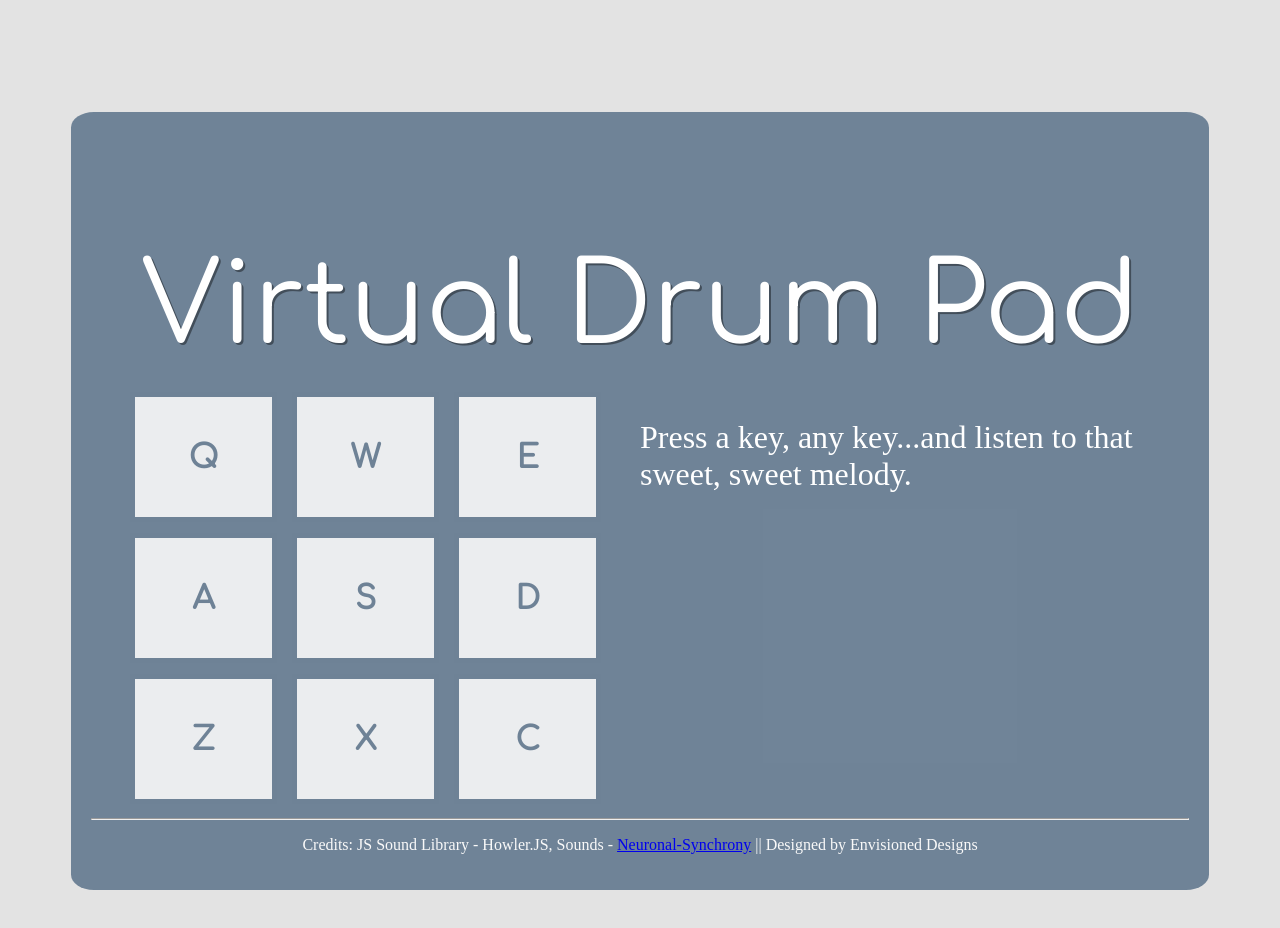
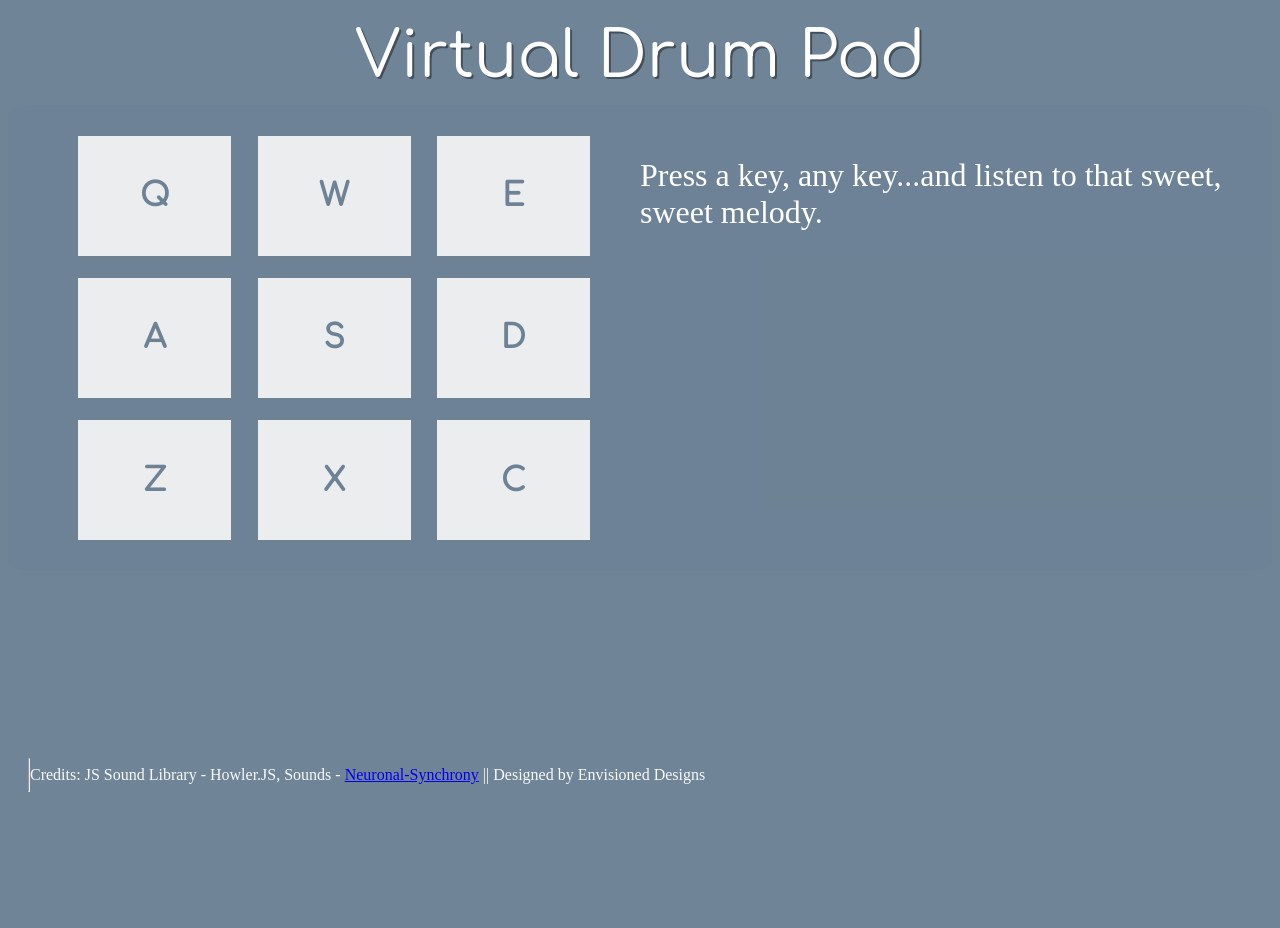
Before and after one commit to graciousdaze/drum-machine, a plain HTML site: page index.html in a window 1280 px wide. After the commit the page ends 800 px from the top, so only its background shows below. Drawn offline with nearby package versions, Linux system fonts and the light colour scheme.

Commit message:
Updated Styles

```diff
--- a/index.html
+++ b/index.html
@@ -8,13 +8,10 @@
         <link href="styles.css" rel="stylesheet" type="text/css" />
     </head>
     <body>
-      <header>
-        <div id="logo">
-          <p class="logo"></p>
-        </div>
-      </header>
+      <div id="logo">
+        <p class="logo">Virtual Drum Pad</p>
+      </div>
       <div id="drum-machine">
-        <p class="logo">Virtual Drum Pad</p><br />
         <div id="display">
           <div id="drum-keys">
             <div class="drum-pad" id="q">
@@ -49,8 +46,10 @@
             <p>Press a key, any key...and listen to that sweet, sweet melody.</p>
           </div>
         </div>
-        <hr />
-        <p>Credits: JS Sound Library - Howler.JS, Sounds - <a target="_blank" href="https://github.com/jonobr1/Neuronal-Synchrony">Neuronal-Synchrony</a> || Designed by Envisioned Designs</p>
+        <div id="credits">
+          <hr />
+          <p>Credits: JS Sound Library - Howler.JS, Sounds - <a target="_blank" href="https://github.com/jonobr1/Neuronal-Synchrony">Neuronal-Synchrony</a> || Designed by Envisioned Designs</p>
+        </div>
       </div>
       <script type="text/javascript" src="https://cdnjs.cloudflare.com/ajax/libs/howler/2.0.8/howler.js"></script>
       <script
@@ -58,5 +57,6 @@
   integrity="sha256-FgpCb/KJQlLNfOu91ta32o/NMZxltwRo8QtmkMRdAu8="
   crossorigin="anonymous"></script>
       <script src="scripts.js"></script>
+      <script src="https://cdn.freecodecamp.org/testable-projects-fcc/v1/bundle.js"></script>
     </body>
   </html>
--- a/scripts.js
+++ b/scripts.js
@@ -9,8 +9,6 @@ const sounds = {
     x: 'sounds/veil.mp3',
     c: 'sounds/squiggle.mp3'
 };
-
-console.log("Connected!");
 
 $(document).keydown(function(event) {
     if(sounds[event.key] !== undefined){
--- a/styles.css
+++ b/styles.css
@@ -1,20 +1,28 @@
   body {
-    background-color: rgba(0,0,0,0.11);
+    background-color: rgba(110, 130, 150, 0.98);
+    height: 100%;
   }
+
   /*Header Designs*/
+
+  #logo {
+    justify-content: center;
+    display: flex;
+    padding: 0;
+  }
 
   .logo {
     font-family: Comfortaa;
-    font-size: 7em;
+    font-size: 5vw;
     color: white;
     text-shadow: 2px 2px rgba(0,0,0,0.4);
-    margin-bottom: 0;
+    margin: 1vw;
   }
 
   /*Drum Machine Design*/
 
   #drum-machine {
-    margin: 5%;
+    margin: auto;
     background-color: rgba(110, 130, 150, 0.98);
     border-radius: 2%;
     padding: 20px;
@@ -43,7 +51,7 @@
     transition: 0.4s;
   }
 
-  .drum-pad:hover {
+  .drum-pad:hover, .triggered {
     background-color: rgb(96, 114, 133);
     border: 5px solid white;
     color: white;
@@ -53,3 +61,9 @@
     font-size: 2em;
     text-align: left;
   }
+
+  #credits {
+    display: flex;
+    position: absolute;
+    bottom: 0;
+  }
```
